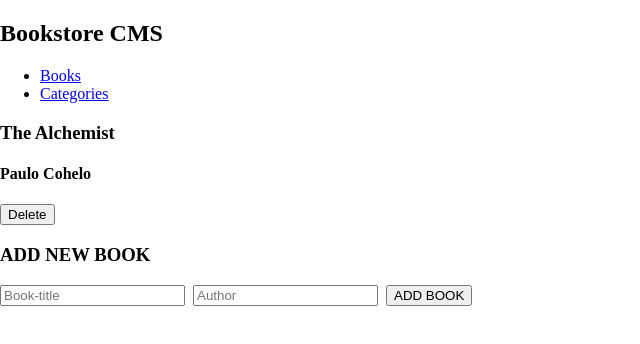
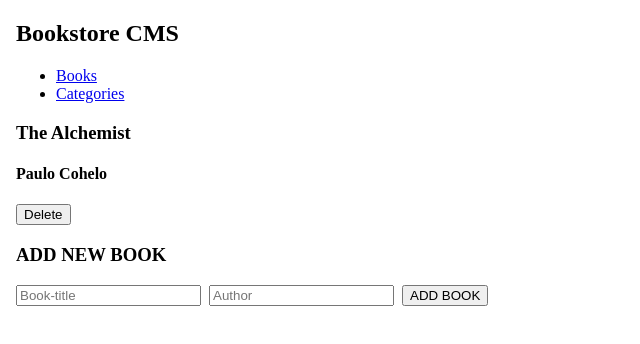
Before and after one commit to AbrahaKahsay/bookstore, a React (Create React App) app: page / in a window 1280 px wide. Shown: the top 344 px of the page, without its empty margins (0-640 px from the left). Built offline with nearby package versions, Linux system fonts and the light colour scheme.

Commit message:
Add Navbar component

```diff
--- a/src/App.css
+++ b/src/App.css
@@ -1,4 +1,4 @@
 body {
-  margin: 0;
+  margin: 1rem;
   padding: 0;
 }
--- a/src/App.js
+++ b/src/App.js
@@ -1,20 +1,13 @@
 import './App.css';
-import { Link, Routes, Route } from 'react-router-dom';
+import { Routes, Route } from 'react-router-dom';
 import Books from './components/Books';
 import Categories from './components/Categories';
+import Navbar from './components/Navbar';
 
 function App() {
   return (
     <>
-      <nav>
-        <header className="books-header">
-          <h1> Bookstore CMS</h1>
-        </header>
-        <ul>
-          <li><Link to="/">Books</Link></li>
-          <li><Link to="/categories">Categories</Link></li>
-        </ul>
-      </nav>
+      <Navbar/>
       <Routes>
         <Route path="/" element={<Books />} />
         <Route path="/categories" element={<Categories />} />
--- /dev/null
+++ b/src/components/Navbar.js
@@ -0,0 +1,18 @@
+import React from "react"
+import { Link } from 'react-router-dom'
+
+const Navbar = ()=>{
+    return(
+        <nav>
+        <header className="books-header">
+          <h1> Bookstore CMS</h1>
+        </header>
+        <ul>
+          <li><Link to="/">Books</Link></li>
+          <li><Link to="/categories">Categories</Link></li>
+        </ul>
+      </nav>
+    )
+}
+
+export default Navbar;
```
